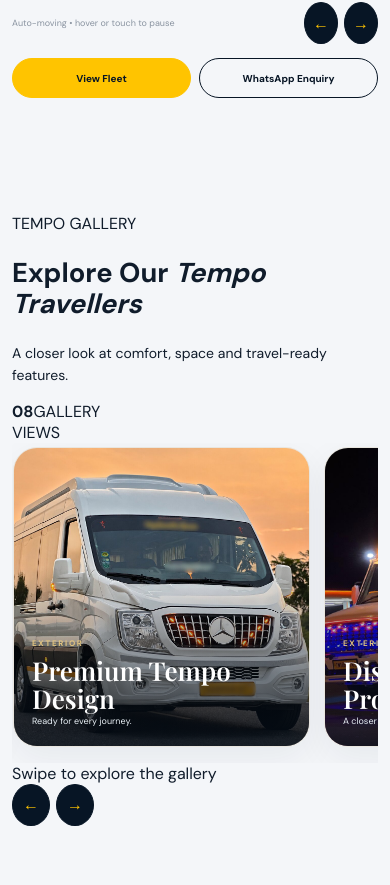
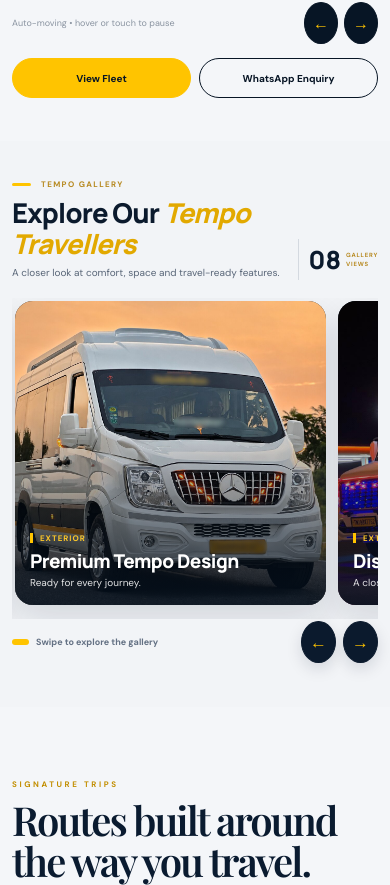
Before and after one commit to officialdeepak406-dot/Rg-travel-, a plain HTML site: page index.html in a window 390 px wide. Shown: the part 1085-1970 px from the top of the page. Drawn offline with nearby package versions, Linux system fonts and the light colour scheme.

Commit message:
Style responsive TEAM RG tempo gallery for desktop and mobile

```diff
--- a/css/team-rg-theme.css
+++ b/css/team-rg-theme.css
@@ -112,3 +112,57 @@ section{scroll-margin-top:90px}.cream{background:#eef1f5}.kicker{color:#c28e00}.
  .hero h1{font-size:30px!important}
  #fleet .snap{grid-auto-columns:88%}
 }
+
+/* TEAM RG Tempo Gallery — desktop and mobile redesign */
+#tempo-gallery.rg-tempo-gallery{padding:clamp(48px,6vw,82px) 0;background:#f2f4f7;overflow:hidden}
+#tempo-gallery .container{max-width:1450px}
+#tempo-gallery .rg-gallery-heading{display:flex;align-items:end;justify-content:space-between;gap:24px;margin-bottom:28px}
+#tempo-gallery .rg-gallery-kicker{display:flex;align-items:center;gap:10px;color:#b78920;font-size:10px;font-weight:900;letter-spacing:.22em;margin-bottom:13px}
+#tempo-gallery .rg-gallery-kicker span{display:inline-block;width:27px;height:4px;border-radius:9px;background:#ffc400}
+#tempo-gallery .rg-gallery-heading h2{font:800 clamp(34px,4.5vw,58px)/1.08 Manrope,Arial,sans-serif;letter-spacing:-1.8px;color:#0b1a2d;margin:0}
+#tempo-gallery .rg-gallery-heading h2 em{color:#e2a900;font-style:italic}
+#tempo-gallery .rg-gallery-heading p{font-size:clamp(12px,1.2vw,16px);color:#596678;margin:9px 0 0;line-height:1.6}
+#tempo-gallery .rg-gallery-count{display:flex;align-items:center;gap:9px;flex:0 0 auto;padding:8px 0 8px 20px;border-left:1px solid #d4d9e0}
+#tempo-gallery .rg-gallery-count strong{font:800 37px/1 Manrope,Arial,sans-serif;color:#0b1a2d}
+#tempo-gallery .rg-gallery-count span{font-size:8px;line-height:1.45;font-weight:900;letter-spacing:.13em;color:#b78920}
+#tempo-gallery .rg-gallery-snap{grid-auto-columns:calc((100% - 36px)/3);gap:18px;padding:4px 2px 18px;scroll-padding-inline:2px}
+#tempo-gallery .rg-gallery-card{height:clamp(300px,27vw,410px);border:0;border-radius:23px;box-shadow:0 15px 36px rgba(8,24,43,.13);background:#0b1a2d}
+#tempo-gallery .rg-gallery-card img{object-fit:cover}
+#tempo-gallery .rg-gallery-card:after{background:linear-gradient(180deg,rgba(4,15,28,0) 35%,rgba(4,15,28,.88) 100%)}
+#tempo-gallery .rg-gallery-card:hover img{transform:scale(1.045)}
+#tempo-gallery .gallery-copy{left:22px;right:20px;bottom:20px}
+#tempo-gallery .gallery-copy small{display:inline-block;color:#ffc928;font-size:9px;letter-spacing:.15em;font-weight:900;border-left:3px solid #ffc400;padding-left:9px}
+#tempo-gallery .gallery-copy h3{font:800 clamp(19px,1.8vw,26px)/1.12 Manrope,Arial,sans-serif;letter-spacing:-.5px;margin:7px 0 4px;color:#fff}
+#tempo-gallery .gallery-copy p{font-size:11px;line-height:1.5;color:rgba(255,255,255,.88)}
+#tempo-gallery .rg-gallery-footer{display:flex;align-items:center;justify-content:space-between;margin-top:4px}
+#tempo-gallery .rg-gallery-hint{display:flex;align-items:center;gap:9px;font-size:11px;font-weight:700;color:#647184}
+#tempo-gallery .rg-gallery-dot{width:22px;height:7px;border-radius:8px;background:#ffc400;display:inline-block}
+#tempo-gallery .rg-gallery-footer .arrows{display:flex;gap:10px}
+#tempo-gallery .rg-gallery-footer .arrow{width:43px;height:43px;border-radius:50%;background:#0b1a2d;color:#ffc400;border:1px solid #0b1a2d;font-size:21px;box-shadow:0 6px 16px rgba(8,24,43,.13)}
+#tempo-gallery .rg-gallery-footer .arrow:hover{background:#ffc400;color:#0b1a2d;border-color:#ffc400}
+@media(max-width:900px){
+ #tempo-gallery .rg-gallery-snap{grid-auto-columns:calc((100% - 18px)/2);gap:18px}
+ #tempo-gallery .rg-gallery-card{height:330px}
+}
+@media(max-width:600px){
+ #tempo-gallery.rg-tempo-gallery{padding:38px 0 44px}
+ #tempo-gallery .rg-gallery-heading{margin-bottom:18px;gap:12px}
+ #tempo-gallery .rg-gallery-kicker{font-size:8px;letter-spacing:.17em;margin-bottom:9px}
+ #tempo-gallery .rg-gallery-kicker span{width:19px;height:3px}
+ #tempo-gallery .rg-gallery-heading h2{font-size:clamp(25px,7vw,32px);line-height:1.12;letter-spacing:-.8px}
+ #tempo-gallery .rg-gallery-heading p{font-size:10px;line-height:1.5;margin-top:6px;max-width:270px}
+ #tempo-gallery .rg-gallery-count{padding-left:10px;gap:5px}
+ #tempo-gallery .rg-gallery-count strong{font-size:25px}
+ #tempo-gallery .rg-gallery-count span{font-size:6px}
+ #tempo-gallery .rg-gallery-snap{grid-auto-columns:86%;gap:12px;padding:3px 2px 14px}
+ #tempo-gallery .rg-gallery-card{height:clamp(260px,78vw,340px);border-radius:18px}
+ #tempo-gallery .gallery-copy{left:15px;right:14px;bottom:15px}
+ #tempo-gallery .gallery-copy small{font-size:8px;letter-spacing:.12em;padding-left:7px}
+ #tempo-gallery .gallery-copy h3{font-size:19px;margin:5px 0 3px}
+ #tempo-gallery .gallery-copy p{font-size:10px}
+ #tempo-gallery .rg-gallery-footer{margin-top:2px}
+ #tempo-gallery .rg-gallery-hint{font-size:9px;gap:7px}
+ #tempo-gallery .rg-gallery-dot{width:17px;height:6px}
+ #tempo-gallery .rg-gallery-footer .arrows{gap:7px}
+ #tempo-gallery .rg-gallery-footer .arrow{width:35px;height:35px;font-size:17px}
+}
```
